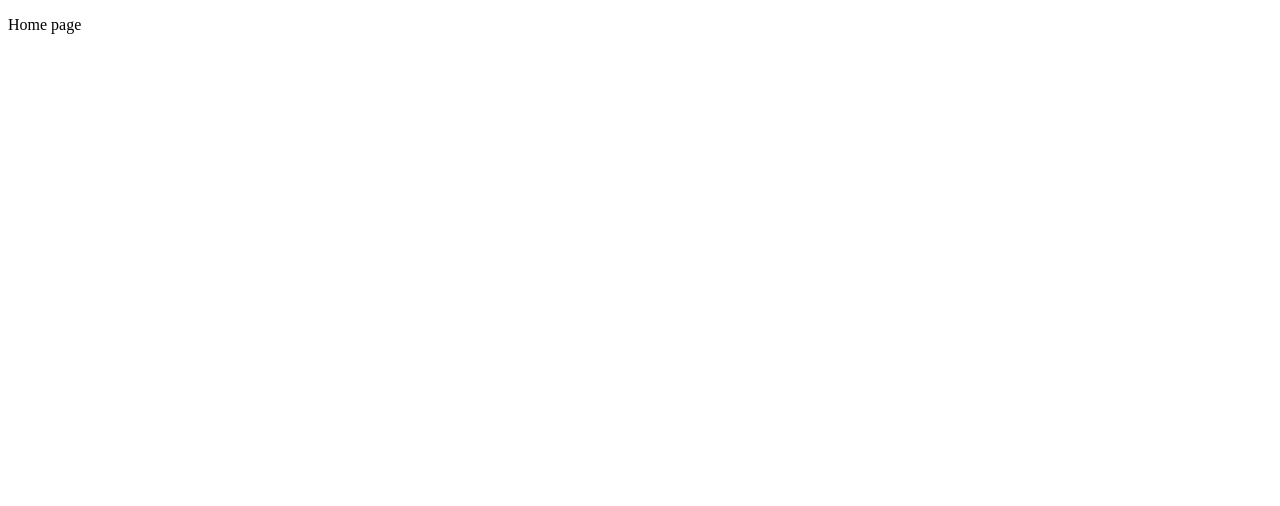
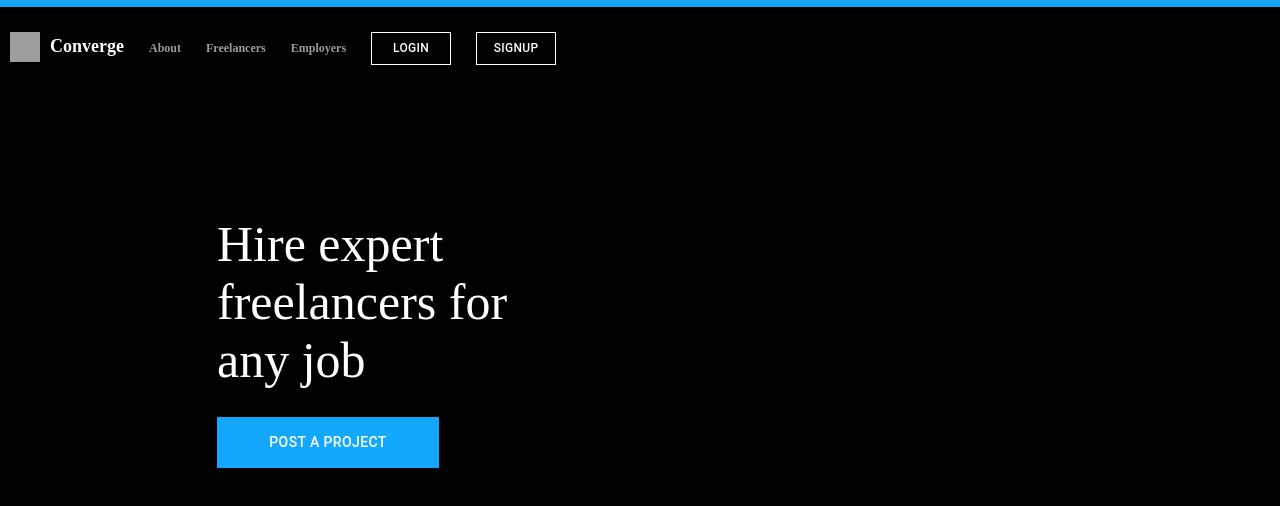
Before and after one commit to converge-app/converge-spa, a Next.js app: page / in a window 1280 px wide. Shown: the top 506 px of the page. Built offline with nearby package versions, Linux system fonts and the light colour scheme; grey boxes are pictures that could not be loaded.

Commit message:
added header and maincontent component for home page

```diff
--- /dev/null
+++ b/components/header.tsx
@@ -0,0 +1,108 @@
+import Link from "next/link";
+import Button from "@material-ui/core/Button";
+
+const linkStyle = {
+  marginRight: 25,
+  fontSize: 12,
+  color: "#9B9B9B",
+  textDecoration: "none"
+};
+
+const loginButtonStyle = {
+  marginRight: 25,
+  borderRadius: 0,
+  borderWidth: 1,
+  borderColor: "#ffffff",
+  color: "#ffffff",
+  left: 0,
+  fontSize: 12,
+
+  width: 80
+};
+
+const signupButtonStyle = {
+  borderRadius: 0,
+  borderWidth: 1,
+  borderColor: "#ffffff",
+  color: "#ffffff",
+  left: 0,
+  fontSize: 12,
+
+  width: 80
+};
+
+const linestyle = {
+  padding: 0,
+  marginTop: 0,
+  height: 5,
+  display: "block"
+};
+
+export default function Header() {
+  return (
+    <header>
+      <hr color="#13A8FE" style={linestyle}></hr>
+      <div>
+        <img src="static\logo.png" />
+        <Link href="/">
+          <a
+            style={{
+              marginRight: 25,
+              marginLeft: 10,
+              fontSize: 18,
+              color: "#FFFFFF",
+              textDecoration: "none",
+              fontWeight: "bold"
+            }}
+          >
+            Converge
+          </a>
+        </Link>
+        <Link href="About">
+          <a style={linkStyle}>About</a>
+        </Link>
+        <Link href="Freelancers">
+          <a style={linkStyle}>Freelancers</a>
+        </Link>
+        <Link href="Employers">
+          <a style={linkStyle}>Employers</a>
+        </Link>
+        <Link href="login">
+          <Button variant="outlined" style={loginButtonStyle}>
+            Login
+          </Button>
+        </Link>
+        <Link href="signup">
+          <Button variant="outlined" style={signupButtonStyle}>
+            Signup
+          </Button>
+        </Link>
+      </div>
+
+      <style jsx>{`
+        img {
+          float: left;
+          margin-left: 10px;
+          width: 30px;
+          height: 30px;
+        }
+        div {
+          margin-top: 25px;
+          font-weight: "bold";
+        }
+        div a {
+          font-weight: bold;
+        }
+      `}</style>
+
+      <style jsx global>{`
+        body {
+          background: #000;
+          color: #fff;
+          margin: 0 !important;
+          padding: 0 !important;
+        }
+      `}</style>
+    </header>
+  );
+}
--- /dev/null
+++ b/components/maincontent.tsx
@@ -0,0 +1,33 @@
+import React from "react";
+import { Button } from "@material-ui/core";
+import { fontSize, textAlign } from "@material-ui/system";
+
+const postProjectButton = {
+  borderRadius: 0,
+  background: "#13A8FE",
+  color: "#ffffff",
+  width: 222,
+  height: 51,
+  left: 217,
+  marginTop: -100
+};
+
+const Textstyle = {
+  fontSize: 50,
+  width: 350,
+  height: 217,
+  marginLeft: 217,
+  marginTop: 150
+};
+
+export default function Main() {
+  return (
+    <main>
+      <p style={Textstyle}>Hire expert freelancers for any job</p>
+
+      <Button variant="contained" style={postProjectButton}>
+        Post a project
+      </Button>
+    </main>
+  );
+}
--- a/package.json
+++ b/package.json
@@ -8,6 +8,7 @@
   "dependencies": {
     "@material-ui/core": "^4.3.3",
     "next": "^9.0.3",
+    "next-images": "^1.1.2",
     "react": "^16.8.6",
     "react-dom": "^16.8.6",
     "react-redux": "^7.1.1"
--- a/pages/index.tsx
+++ b/pages/index.tsx
@@ -1,9 +1,12 @@
 import React from "react";
+import Header from "../components/header";
+import Main from "../components/maincontent";
 
-function Home(): JSX.Element{
+function Home(): JSX.Element {
   return (
     <div>
-      <p>Home page</p>
+      <Header></Header>
+      <Main></Main>
     </div>
   );
 }
```
Also changed, not shown: static/logo.png (added).
